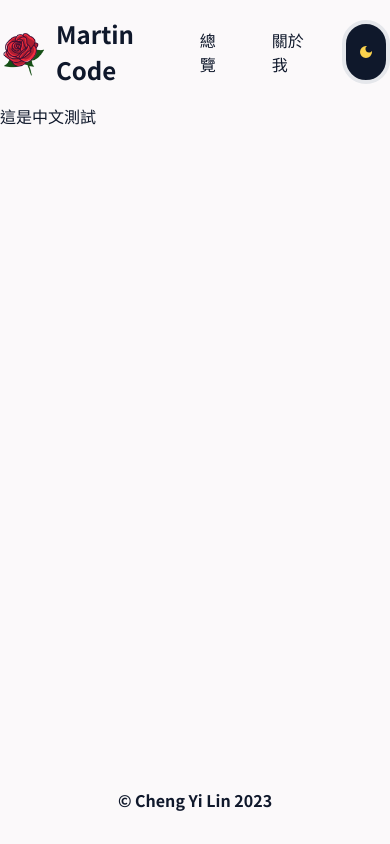
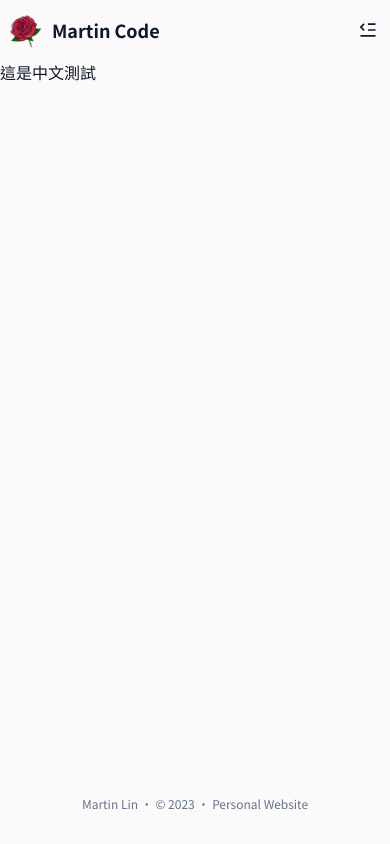
Before and after one commit to ChengYiLin/MTCode, a Next.js app: page / in a window 390 px wide. Built offline with nearby package versions, Linux system fonts and the light colour scheme.

Commit message:
feat: Build up the Mobile Nav bar

```diff
--- a/src/app/globals.css
+++ b/src/app/globals.css
@@ -7,3 +7,9 @@
         @apply bg-light text-dark dark:bg-dark dark:text-light transition-colors duration-300
     }
 }
+
+@layer components {
+    .bg-gradient {
+      @apply bg-gradient-to-br from-blue-300 to-rose-400 dark:from-green-400 dark:to-blue-500
+    }
+  }
--- a/src/components/Layout/Footer.tsx
+++ b/src/components/Layout/Footer.tsx
@@ -4,7 +4,9 @@ const Footer: FC = () => {
   return (
     <footer className="py-8">
       <div className="container mx-auto">
-        <p className="text-center font-bold">© Cheng Yi Lin 2023</p>
+        <p className="text-center text-xs text-slate-500">
+          Martin Lin • © 2023 • Personal Website
+        </p>
       </div>
     </footer>
   );
--- a/src/components/Layout/Header.tsx
+++ b/src/components/Layout/Header.tsx
@@ -1,17 +1,25 @@
+import Image from "next/image";
 import Link from "next/link";
 import { FC } from "react";
 
-import Logo from "../Logo";
 import DarkModeSwitch from "./DarkModeSwitch";
+import MobileMenu from "./MobileMenu";
 
 const Header: FC = () => {
   return (
-    <header>
-      <div className="py-4 container mx-auto flex justify-between items-center">
+    <header className="relative">
+      <div className="py-2 sm:py-4 container mx-auto flex justify-between items-center">
         <Link href="/">
-          <Logo />
+          <div className="pl-2 sm:pl-0 flex items-center gap-2 select-none cursor-pointer hover:text-primary">
+            <div className="w-9 h-9 sm:w-12 sm:h-12 relative">
+              <Image src="/logo/rose.png" alt="Logo" fill />
+            </div>
+            <span className="text-lg sm:text-[24px] font-bold transition-colors duration-300 text">
+              Martin Code
+            </span>
+          </div>
         </Link>
-        <div className="flex gap-4">
+        <nav className="sm:flex gap-4 hidden">
           <Link href="/Blog">
             <div className="px-4 py-2 hover:text-primary transition-colors duration-150">
               總覽
@@ -23,6 +31,9 @@ const Header: FC = () => {
             </div>
           </Link>
           <DarkModeSwitch />
+        </nav>
+        <div className="sm:hidden flex gap-4">
+          <MobileMenu />
         </div>
       </div>
     </header>
--- /dev/null
+++ b/src/components/Layout/MobileMenu.tsx
@@ -0,0 +1,56 @@
+"use client";
+
+import Image from "next/image";
+import { useRouter } from "next/navigation";
+import { FC, MouseEvent, useState } from "react";
+import { RiCloseLine, RiMenuFoldLine } from "react-icons/ri";
+
+const MobileMenu: FC = () => {
+  const [showMenu, setShowMenu] = useState(false);
+
+  const router = useRouter();
+
+  const handleNavigate = (e: MouseEvent, route: string) => {
+    e.preventDefault();
+    router.push(route);
+    setShowMenu(false);
+  };
+
+  return (
+    <>
+      <div className="p-3" onClick={() => setShowMenu((prev) => !prev)}>
+        <RiMenuFoldLine className="text-xl" />
+      </div>
+      <div
+        className={`fixed inset-0 bg-slate-50/25 backdrop-blur-lg ${
+          showMenu ? "block" : "hidden"
+        }`}
+      />
+      <div
+        className={`fixed inset-y-0 right-0 duration-300 flex justify-end ${
+          showMenu ? "opacity-100 left-0" : "opacity-0 left-[100vw]"
+        }`}
+      >
+        <div className="basis-5/6 h-full bg-slate-100 flex flex-col">
+          <div className="basis-[60px] border-b-2 flex justify-end items-center">
+            <div className="p-3" onClick={() => setShowMenu((prev) => !prev)}>
+              <RiCloseLine className="text-xl" />
+            </div>
+          </div>
+          <div className="grow basis-auto">
+            <nav>
+              <a onClick={(e) => handleNavigate(e, "/Blog")}>
+                <div className="px-4 py-2">總覽</div>
+              </a>
+              <a onClick={(e) => handleNavigate(e, "/About")}>
+                <div className="px-4 py-2">關於我</div>
+              </a>
+            </nav>
+          </div>
+        </div>
+      </div>
+    </>
+  );
+};
+
+export default MobileMenu;
--- a/src/components/Logo/index.tsx
+++ /dev/null
@@ -1,14 +0,0 @@
-import Image from "next/image";
-
-const Logo = () => {
-  return (
-    <div className="flex items-center gap-2 select-none cursor-pointer hover:text-primary">
-      <Image src="/logo/rose.png" alt="Logo" width={48} height={48} />
-      <span className="text-[24px] font-bold transition-colors duration-300">
-        Martin Code
-      </span>
-    </div>
-  );
-};
-
-export default Logo;
```
Also changed, not shown: src/components/Layout/DarkModeSwitch.tsx (+1 -6 lines), public/assets/banner.jpeg (added).
